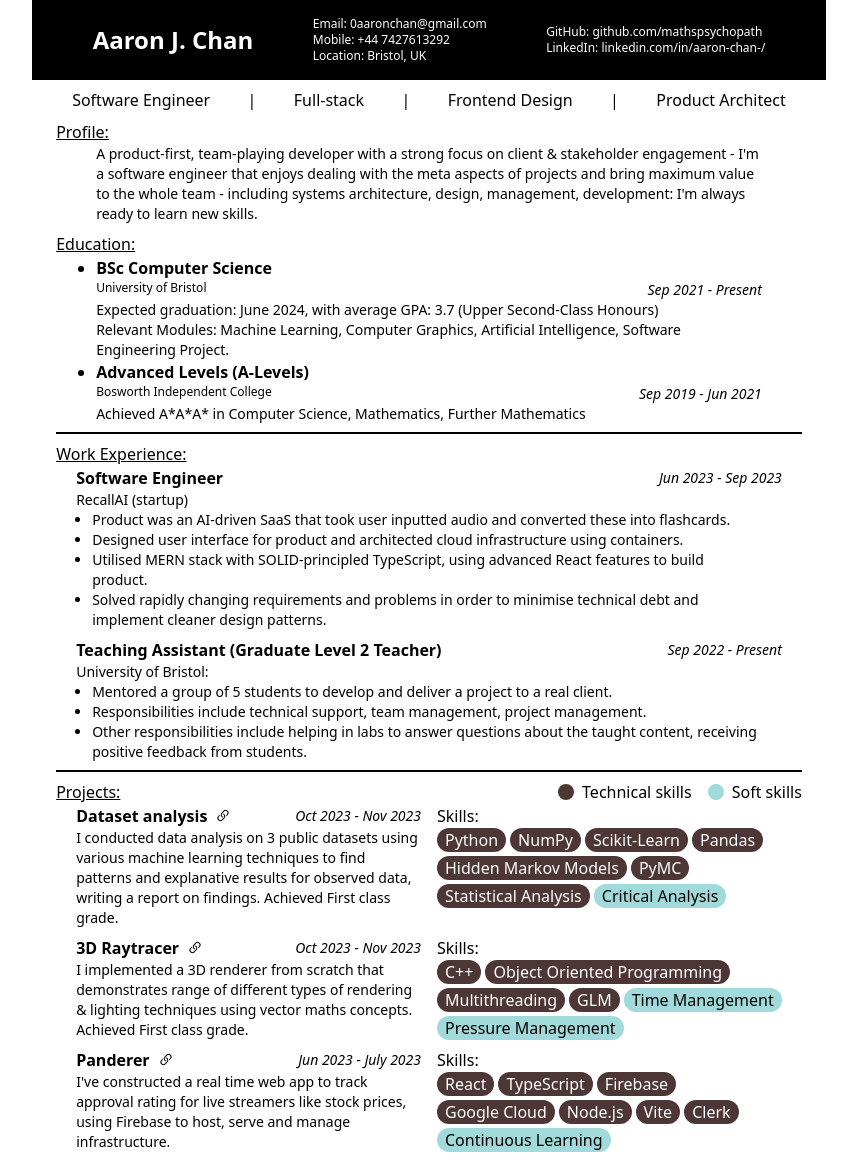
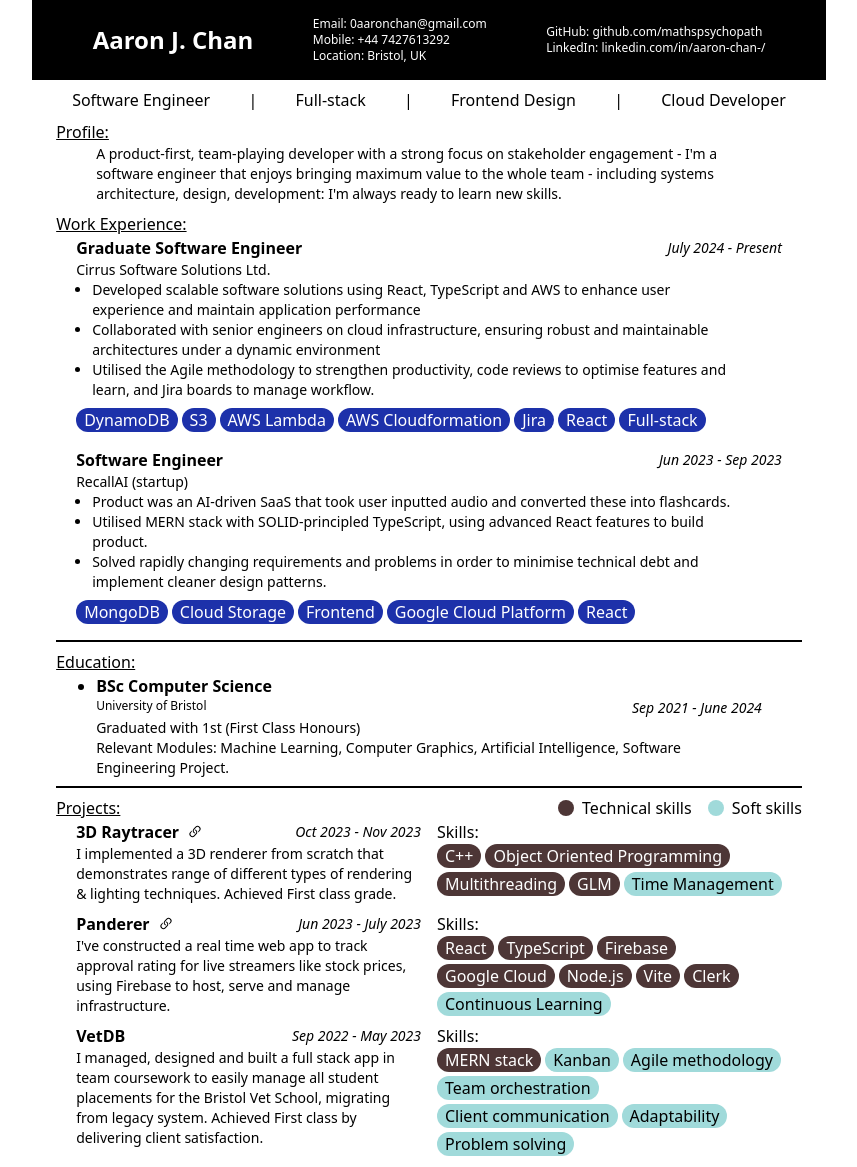
Before and after one commit to achandev/cv, a plain HTML site: page index.html in a window 1280 px wide. Shown: the top 1167 px of the page, without its empty margins (211-1068 px from the left). Drawn offline with nearby package versions, Linux system fonts and the light colour scheme.

Commit message:
2024-09-15

```diff
--- a/index.html
+++ b/index.html
@@ -46,7 +46,7 @@
         |
         <p>Frontend Design</p>
         |
-        <p>Product Architect</p>
+        <p>Cloud Developer</p>
       </div>
       <!-- <div class="grid grid-cols-2 w-full gap-x-8 px-5"> -->
       <div class="flex flex-col mx-6">
@@ -54,66 +54,66 @@
           <h1 class="underline">Profile:</h1>
           <p class="text-sm mx-10">
             A product-first, team-playing developer with a strong focus on
-            client & stakeholder engagement - I'm a software engineer that
-            enjoys dealing with the meta aspects of projects and bring maximum
-            value to the whole team - including systems architecture, design,
-            management, development: I'm always ready to learn new skills.
+            stakeholder engagement - I'm a software engineer that enjoys
+            bringing maximum value to the whole team - including systems
+            architecture, design, development: I'm always ready to learn new
+            skills.
             <!-- Being a results-first, soon-graduating, team-playing software engineer, I'm always thinking about
             maximising my value and optimising my contributions. My technical skills from my projects & coursework demonstrate a wide
             range of skills - however, combined with my interpersonal soft skills, I bring the most value to teams, clients and stakeholders,
             making me the best candidate. -->
           </p>
         </div>
-        <div id="education" class="py-2 border-b-2 border-black">
-          <div class="underline">Education:</div>
-          <ul class="list-disc ml-10 mr-10">
-            <li>
-              <h1 class="font-bold">BSc Computer Science</h1>
-              <div class="flex justify-between text-xs">
-                <p class="">University of Bristol</p>
-                <p class="italic text-sm">Sep 2021 - Present</p>
-              </div>
-              <p class="text-sm">
-                Expected graduation: June 2024, with average GPA: 3.7 (Upper
-                Second-Class Honours)
-              </p>
-              <p class="text-sm">
-                Relevant Modules: Machine Learning, Computer Graphics,
-                Artificial Intelligence, Software Engineering Project.
-              </p>
-            </li>
-          </ul>
-          <ul class="list-disc ml-10 mr-10">
-            <li>
-              <h1 class="font-bold">Advanced Levels (A-Levels)</h1>
-              <div class="flex justify-between text-xs">
-                <p class="">Bosworth Independent College</p>
-                <p class="italic text-sm">Sep 2019 - Jun 2021</p>
-              </div>
-              <p class="text-sm">
-                Achieved A*A*A* in Computer Science, Mathematics, Further
-                Mathematics
-              </p>
-            </li>
-          </ul>
-        </div>
         <div id="work" class="py-2 border-b-2 border-black">
           <div class="underline">Work Experience:</div>
           <div class="flex flex-col gap-2">
+            <div class="mx-5">
+              <div class="flex justify-between items-center">
+                <h1 class="font-bold">Graduate Software Engineer</h1>
+                <p class="text-sm italic">July 2024 - Present</p>
+              </div>
+              <p class="text-sm">Cirrus Software Solutions Ltd.</p>
+              <ul class="list-disc mx-4 text-sm mr-10 mb-2">
+                <li>
+                  Developed scalable software solutions using React, TypeScript
+                  and AWS to enhance user experience and maintain application
+                  performance
+                </li>
+                <li>
+                  Collaborated with senior engineers on cloud infrastructure,
+                  ensuring robust and maintainable architectures under a dynamic
+                  environment
+                </li>
+                <li>
+                  Utilised the Agile methodology to strengthen productivity,
+                  code reviews to optimise features and learn, and Jira boards
+                  to manage workflow.
+                </li>
+              </ul>
+              <div
+                class="text-white flex flex-wrap justify-items-center gap-1 mb-2"
+              >
+                <div class="rounded-full bg-[#1D31AA] px-2">DynamoDB</div>
+                <div class="rounded-full bg-[#1D31AA] px-2">S3</div>
+                <div class="rounded-full bg-[#1D31AA] px-2">AWS Lambda</div>
+                <div class="rounded-full bg-[#1D31AA] px-2">
+                  AWS Cloudformation
+                </div>
+                <div class="rounded-full bg-[#1D31AA] px-2">Jira</div>
+                <div class="rounded-full bg-[#1D31AA] px-2">React</div>
+                <div class="rounded-full bg-[#1D31AA] px-2">Full-stack</div>
+              </div>
+            </div>
             <div class="mx-5">
               <div class="flex justify-between items-center">
                 <h1 class="font-bold">Software Engineer</h1>
                 <p class="text-sm italic">Jun 2023 - Sep 2023</p>
               </div>
               <p class="text-sm">RecallAI (startup)</p>
-              <ul class="list-disc mx-4 text-sm mr-10">
+              <ul class="list-disc mx-4 text-sm mr-10 mb-2">
                 <li>
                   Product was an AI-driven SaaS that took user inputted audio
                   and converted these into flashcards.
-                </li>
-                <li>
-                  Designed user interface for product and architected cloud
-                  infrastructure using containers.
                 </li>
                 <li>
                   Utilised MERN stack with SOLID-principled TypeScript, using
@@ -124,32 +124,36 @@
                   minimise technical debt and implement cleaner design patterns.
                 </li>
               </ul>
-            </div>
-            <div class="mx-5">
-              <div class="flex justify-between items-center">
-                <h1 class="font-bold">
-                  Teaching Assistant (Graduate Level 2 Teacher)
-                </h1>
-                <p class="text-sm italic">Sep 2022 - Present</p>
+              <div
+                class="text-white flex flex-wrap justify-items-center gap-1 mb-2"
+              >
+                <div class="rounded-full bg-[#1D31AA] px-2">MongoDB</div>
+                <div class="rounded-full bg-[#1D31AA] px-2">Cloud Storage</div>
+                <div class="rounded-full bg-[#1D31AA] px-2">Frontend</div>
+                <div class="rounded-full bg-[#1D31AA] px-2">
+                  Google Cloud Platform
+                </div>
+                <div class="rounded-full bg-[#1D31AA] px-2">React</div>
               </div>
-              <p class="text-sm">University of Bristol:</p>
-              <ul class="list-disc ml-4 text-sm">
-                <li>
-                  Mentored a group of 5 students to develop and deliver a
-                  project to a real client.
-                </li>
-                <li>
-                  Responsibilities include technical support, team management,
-                  project management.
-                </li>
-                <li>
-                  Other responsibilities include helping in labs to answer
-                  questions about the taught content, receiving positive
-                  feedback from students.
-                </li>
-              </ul>
             </div>
           </div>
+        </div>
+        <div id="education" class="py-2 border-b-2 border-black">
+          <div class="underline">Education:</div>
+          <ul class="list-disc ml-10 mr-10">
+            <li>
+              <h1 class="font-bold">BSc Computer Science</h1>
+              <div class="flex justify-between text-xs">
+                <p class="">University of Bristol</p>
+                <p class="italic text-sm">Sep 2021 - June 2024</p>
+              </div>
+              <p class="text-sm">Graduated with 1st (First Class Honours)</p>
+              <p class="text-sm">
+                Relevant Modules: Machine Learning, Computer Graphics,
+                Artificial Intelligence, Software Engineering Project.
+              </p>
+            </li>
+          </ul>
         </div>
         <div id="projects" class="py-2">
           <div class="flex justify-between">
@@ -168,63 +172,6 @@
                 >
                 </span>
                 Soft skills
-              </div>
-            </div>
-          </div>
-          <div class="mx-5">
-            <div class="grid grid-cols-2 gap-4">
-              <div>
-                <div class="flex justify-between items-center">
-                  <a
-                    href="https://drive.google.com/file/d/1LRTfgISBsB0Zg4-YhJKT9rl0k5cV_HY1/view?usp=sharing"
-                    class="flex items-center gap-x-2"
-                  >
-                    <h1 class="font-semibold">Dataset analysis</h1>
-                    <svg
-                      xmlns="http://www.w3.org/2000/svg"
-                      width="16"
-                      height="16"
-                      fill="currentColor"
-                      class="bi bi-link-45deg"
-                      viewBox="0 0 16 16"
-                    >
-                      <path
-                        d="M4.715 6.542 3.343 7.914a3 3 0 1 0 4.243 4.243l1.828-1.829A3 3 0 0 0 8.586 5.5L8 6.086a1.002 1.002 0 0 0-.154.199 2 2 0 0 1 .861 3.337L6.88 11.45a2 2 0 1 1-2.83-2.83l.793-.792a4.018 4.018 0 0 1-.128-1.287z"
-                      />
-                      <path
-                        d="M6.586 4.672A3 3 0 0 0 7.414 9.5l.775-.776a2 2 0 0 1-.896-3.346L9.12 3.55a2 2 0 1 1 2.83 2.83l-.793.792c.112.42.155.855.128 1.287l1.372-1.372a3 3 0 1 0-4.243-4.243L6.586 4.672z"
-                      />
-                    </svg>
-                  </a>
-                  <p class="italic text-sm">Oct 2023 - Nov 2023</p>
-                </div>
-                <p class="text-sm pb-2">
-                  I conducted data analysis on 3 public datasets using various
-                  machine learning techniques to find patterns and explanative
-                  results for observed data, writing a report on findings.
-                  Achieved First class grade.
-                </p>
-              </div>
-              <div>
-                <p>Skills:</p>
-                <div
-                  class="text-white flex flex-wrap justify-items-center gap-1 mb-2"
-                >
-                  <div class="rounded-full bg-[#4D3636] px-2">Python</div>
-                  <div class="rounded-full bg-[#4D3636] px-2">NumPy</div>
-                  <div class="rounded-full bg-[#4D3636] px-2">Scikit-Learn</div>
-                  <div class="rounded-full bg-[#4D3636] px-2">Pandas</div>
-                  <div class="rounded-full bg-[#4D3636] px-2">
-                    Hidden Markov Models
-                  </div>
-                  <div class="rounded-full bg-[#4D3636] px-2">PyMC</div>
-                  <div class="rounded-full bg-[#4D3636] px-2">
-                    Statistical Analysis
-                  </div>
-                  <div class="rounded-full bg-[#A0DADA] px-2 text-black">
-                    Critical Analysis
-                  </div>
-                </div>
               </div>
             </div>
           </div>
@@ -257,8 +204,8 @@
                 </div>
                 <p class="text-sm pb-2">
                   I implemented a 3D renderer from scratch that demonstrates
-                  range of different types of rendering & lighting techniques
-                  using vector maths concepts. Achieved First class grade.
+                  range of different types of rendering & lighting techniques.
+                  Achieved First class grade.
                 </p>
               </div>
               <div>
@@ -276,9 +223,6 @@
                   <div class="rounded-full bg-[#4D3636] px-2">GLM</div>
                   <div class="rounded-full bg-[#A0DADA] px-2 text-black">
                     Time Management
-                  </div>
-                  <div class="rounded-full bg-[#A0DADA] px-2 text-black">
-                    Pressure Management
                   </div>
                 </div>
               </div>
@@ -336,7 +280,7 @@
               </div>
             </div>
           </div>
-          <div class="mx-5 mt-8 pt-8">
+          <div class="mx-5">
             <div class="grid grid-cols-2 gap-4">
               <div>
                 <div class="flex justify-between items-center">
@@ -346,10 +290,10 @@
                   <p class="text-sm italic">Sep 2022 - May 2023</p>
                 </div>
                 <p class="text-sm pb-2">
-                  I managed a team, designed and built a full stack app in group
-                  coursework to easily manage all vet student placements for the
-                  Bristol Veterinary School, migrating from legacy system.
-                  Achieved First class by delivering client satisfaction.
+                  I managed, designed and built a full stack app in team
+                  coursework to easily manage all student placements for the
+                  Bristol Vet School, migrating from legacy system. Achieved
+                  First class by delivering client satisfaction.
                 </p>
               </div>
               <div>
@@ -443,27 +387,9 @@
             <li class="py-1">
               <div class="flex justify-between">
                 <h1 class="font-semibold">
-                  Lead Product Architect for RecallAI
-                </h1>
-                <h1 class="italic text-sm">Jun 2023 - Present</h1>
-              </div>
-              <ul class="text-sm list-disc mx-5">
-                <li>
-                  Guided the design and implementation of the UI and overall
-                  product system architecture.
-                </li>
-                <li>
-                  Reported directly to the CEO, but with autonomy to execute
-                  enhancements to the product as I see fit.
-                </li>
-              </ul>
-            </li>
-            <li class="py-1">
-              <div class="flex justify-between">
-                <h1 class="font-semibold">
                   Division Co-Head of Derivatives at Bristol Trading Society
                 </h1>
-                <h1 class="text-sm italic">Jun 2023 - Present</h1>
+                <h1 class="text-sm italic">Jun 2023 - May 2024</h1>
               </div>
               <ul class="text-sm list-disc mx-5">
                 <li>
@@ -529,48 +455,6 @@
                 </p>
               </li>
               <li class="py-1">
-                <h1 class="font-semibold">
-                  Active investor & home portfolio manager
-                </h1>
-                <p class="text-sm">
-                  Engaged in personal investment and trading activities,
-                  researching and exploring market opportunities. Managed a home
-                  portfolio, monitoring investments and making informed
-                  decisions to maximise returns. <br />Delivered a 36% return
-                  between May 2023 and July 2023.
-                </p>
-              </li>
-              <li class="py-1">
-                <a
-                  href="https://app.crowwd.io/users/clibxgok3006808l3l4qamh9h"
-                  class="flex items-center gap-x-2"
-                >
-                  <h1 class="font-semibold">Crowwd.io market analyst</h1>
-                  <svg
-                    xmlns="http://www.w3.org/2000/svg"
-                    width="16"
-                    height="16"
-                    fill="currentColor"
-                    class="bi bi-link-45deg"
-                    viewBox="0 0 16 16"
-                  >
-                    <path
-                      d="M4.715 6.542 3.343 7.914a3 3 0 1 0 4.243 4.243l1.828-1.829A3 3 0 0 0 8.586 5.5L8 6.086a1.002 1.002 0 0 0-.154.199 2 2 0 0 1 .861 3.337L6.88 11.45a2 2 0 1 1-2.83-2.83l.793-.792a4.018 4.018 0 0 1-.128-1.287z"
-                    />
-                    <path
-                      d="M6.586 4.672A3 3 0 0 0 7.414 9.5l.775-.776a2 2 0 0 1-.896-3.346L9.12 3.55a2 2 0 1 1 2.83 2.83l-.793.792c.112.42.155.855.128 1.287l1.372-1.372a3 3 0 1 0-4.243-4.243L6.586 4.672z"
-                    />
-                  </svg>
-                </a>
-                <p class="text-sm">
-                  Researched and published articles about market activities and
-                  economic events during the trading week. This includes events
-                  such as inflation data, central bank monetary policy and
-                  general macroeconomic news. <br />
-                  Acquired regular readers favouring my market analysis.
-                </p>
-              </li>
-              <li class="py-1">
                 <h1 class="font-semibold">Pottery Enthusiast</h1>
                 <p class="text-sm">
                   I took part in throwing pottery on the wheel as
```
Also changed, not shown: 1 other file.
